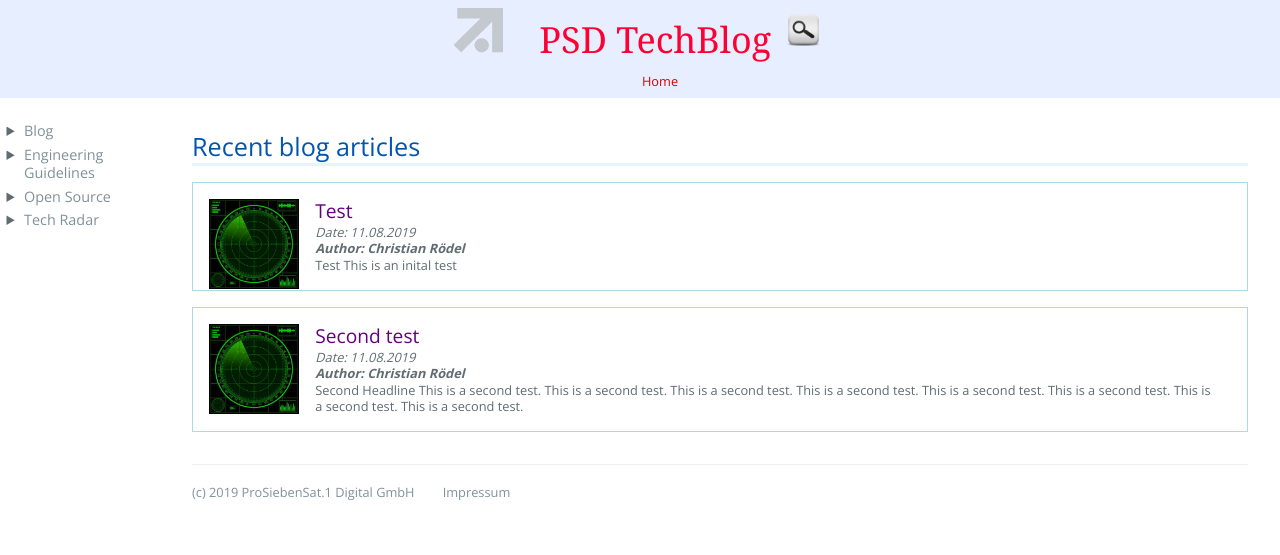
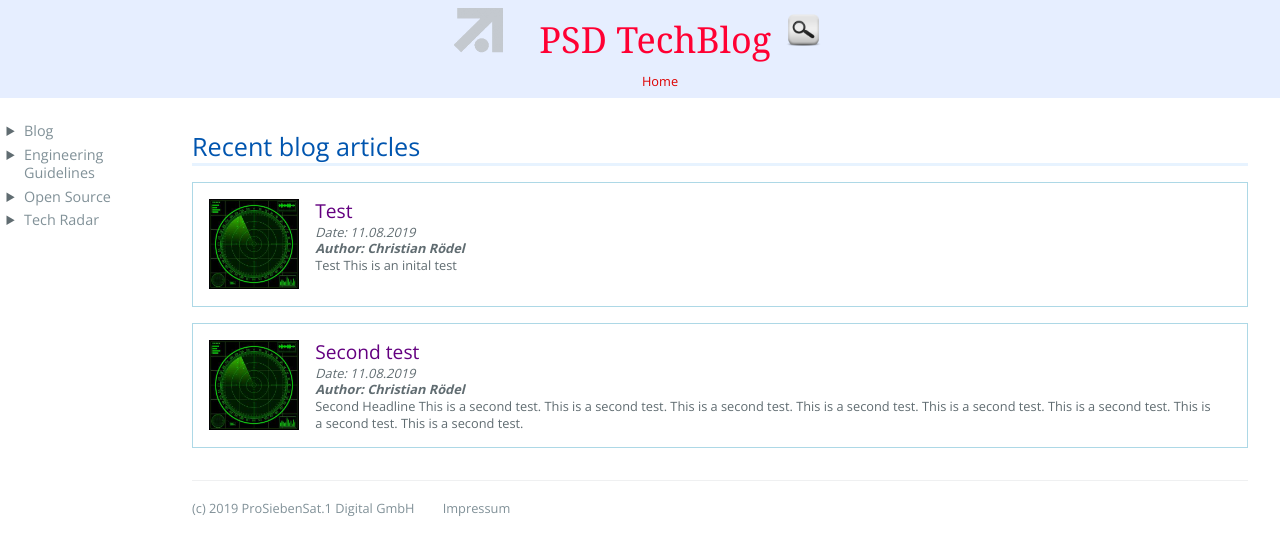
Before and after one commit to croedel/PSD-blog, a Jekyll site: the page built from blog.md, in a window 1280 px wide. Shown: the top 555 px of the page. Built offline with Jekyll 4.4.1, drawn with Linux system fonts in a browser that asks for light colours; our own code applies the rules of GitHub Pages for plain Markdown files.

Commit message:
Update style.scss

```diff
--- a/assets/css/style.scss
+++ b/assets/css/style.scss
@@ -367,7 +367,7 @@ a:hover { text-decoration: underline; }
 .radar .ring { font-size: 2.4rem; }
 .radar .blib-text { font-size: 0.6rem; }
 
-.post { margin: 0rem 0rem 1rem 0rem; padding: 1rem;  border: 1px solid lightblue; }
+.post { margin: 0rem 0rem 1rem 0rem; padding: 1rem; border: 1px solid lightblue; min-height: 125px; }
 .post .title { font-size: 1.2rem; margin: 0rem; }
 .post .date { font-size: 0.8rem; font-style: italic; margin: 0rem; }
 .post .author { font-size: 0.8rem; font-style: italic; font-weight:bold; margin: 0rem; }
```
